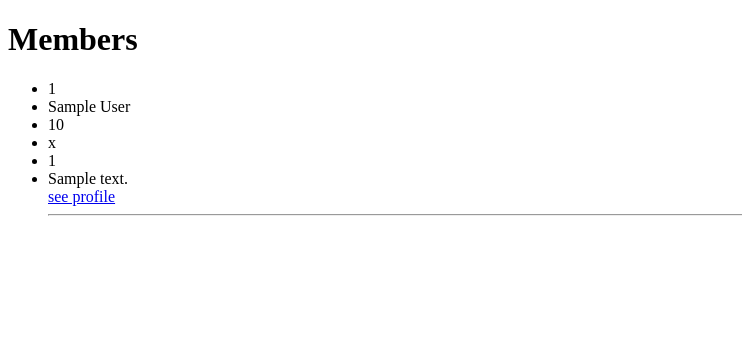
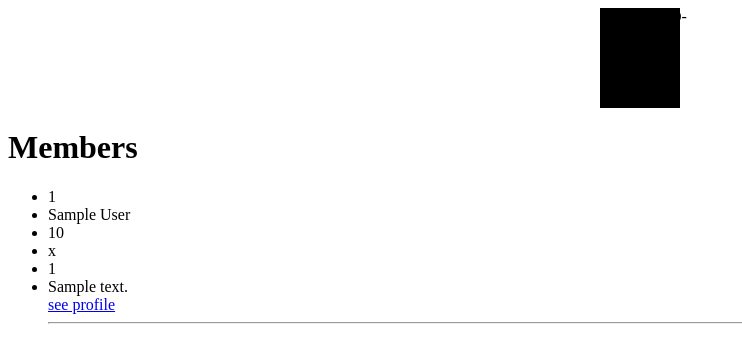
Before and after one commit to pathaksoham2003/Django, a Django app: page /allusers/ in a window 1280 px wide. Shown: the top 363 px of the page, without its empty margins (0-742 px from the left). Run offline with Django 4.2, Linux system fonts and the light colour scheme; tables that the repository leaves empty hold one stand-in row (values such as "Sample post").

Commit message:
30/09/2023 Designed dome home page

```diff
--- /dev/null
+++ b/blood_donation/members/static/master.css
@@ -0,0 +1,12 @@
+.container{
+    width:100%;
+    display:flex;
+    justify-content: center;
+    align-items:flex-start;
+    flex-wrap:wrap;
+}
+.container div{
+    width:10px;
+    height:100px;
+    background-color: black;
+}
--- a/blood_donation/members/templates/allUsers.html
+++ b/blood_donation/members/templates/all_users.html
@@ -1,6 +1,16 @@
 {% extends "master.html"%}
 {% block title%}BloodDonation{%endblock%}
 {% block content%}
+<div class="container">
+  <div>A+</div>
+  <div>A-</div>
+  <div>B+</div>
+  <div>B-</div>
+  <div>AB+</div>
+  <div>AB-</div>
+  <div>O+</div>
+  <div>O-</div>
+</div>
 <h1>Members</h1>
 <ul>
   {% for x in users %}
--- a/blood_donation/members/templates/master.html
+++ b/blood_donation/members/templates/master.html
@@ -1,7 +1,9 @@
+{% load static%}
 <!DOCTYPE html>
 <html>
 <head>
   <title>{% block title %}{% endblock %}</title>
+  <link rel="stylesheet" href="{% static 'master.css' %}">
 </head>
 <body>
 
--- a/blood_donation/members/urls.py
+++ b/blood_donation/members/urls.py
@@ -4,7 +4,7 @@ from . import views
 urlpatterns = [
     path('login/', views.login , name ="login"),
     path('register/',views.register , name="register"),
-    path('allusers/', views.allUsers , name = "allUsers"),
+    path('allusers/', views.all_users , name = "allUsers"),
     path("allusers/details/<int:id>",views.details , name = "details")
 
 ]
--- a/blood_donation/members/views.py
+++ b/blood_donation/members/views.py
@@ -11,9 +11,9 @@ def register(request):
   template = loader.get_template('register.html')
   return HttpResponse(template.render())
 
-def allUsers(request):
+def all_users(request):
   databaseUsers  = Users.objects.all().values()
-  template = loader.get_template("allUsers.html")
+  template = loader.get_template("all_users.html")
   context = {
     "users":databaseUsers,
   }
```
Also changed, not shown: blood_donation/members/static/login.css (+9 -9 lines).
